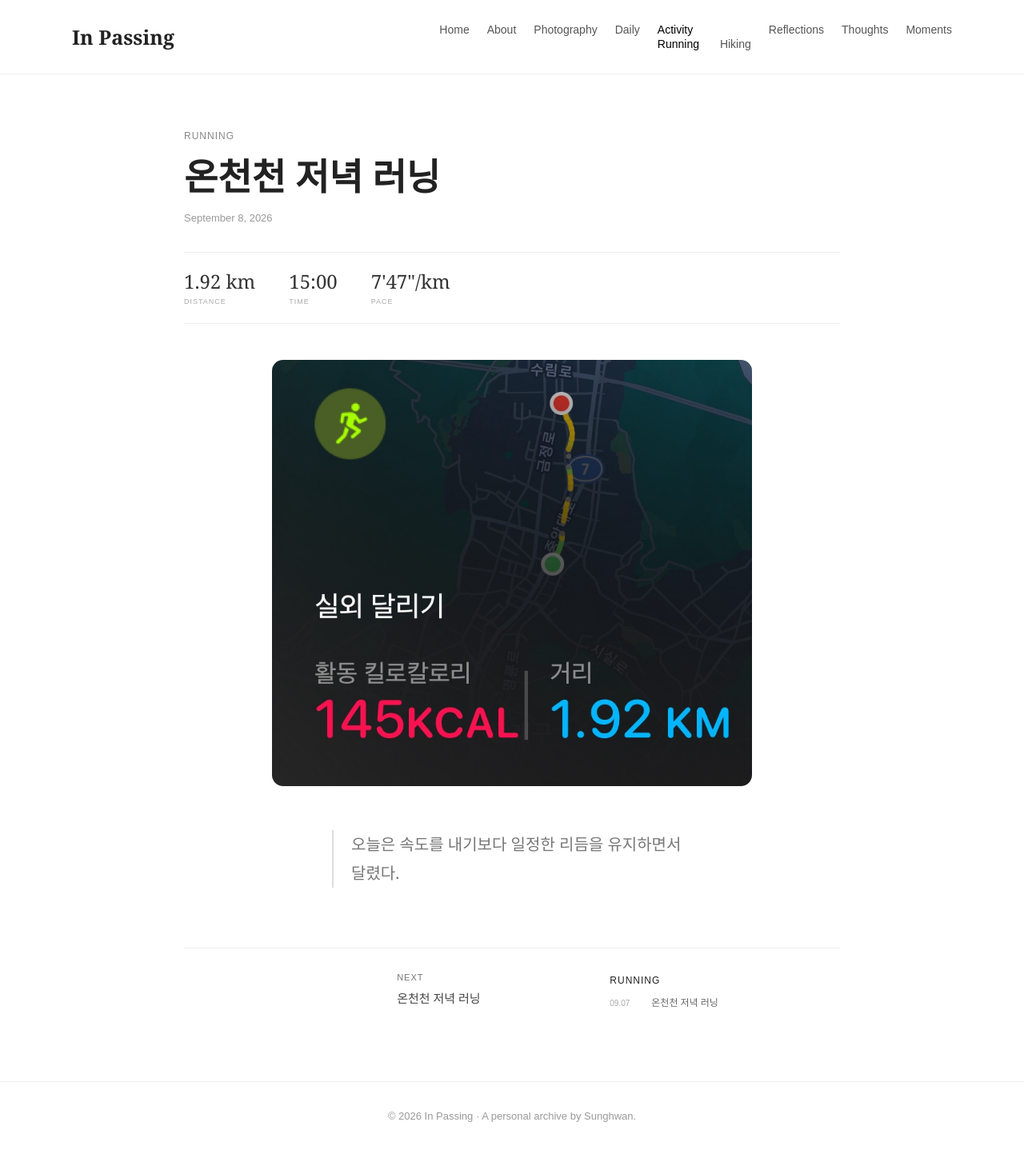
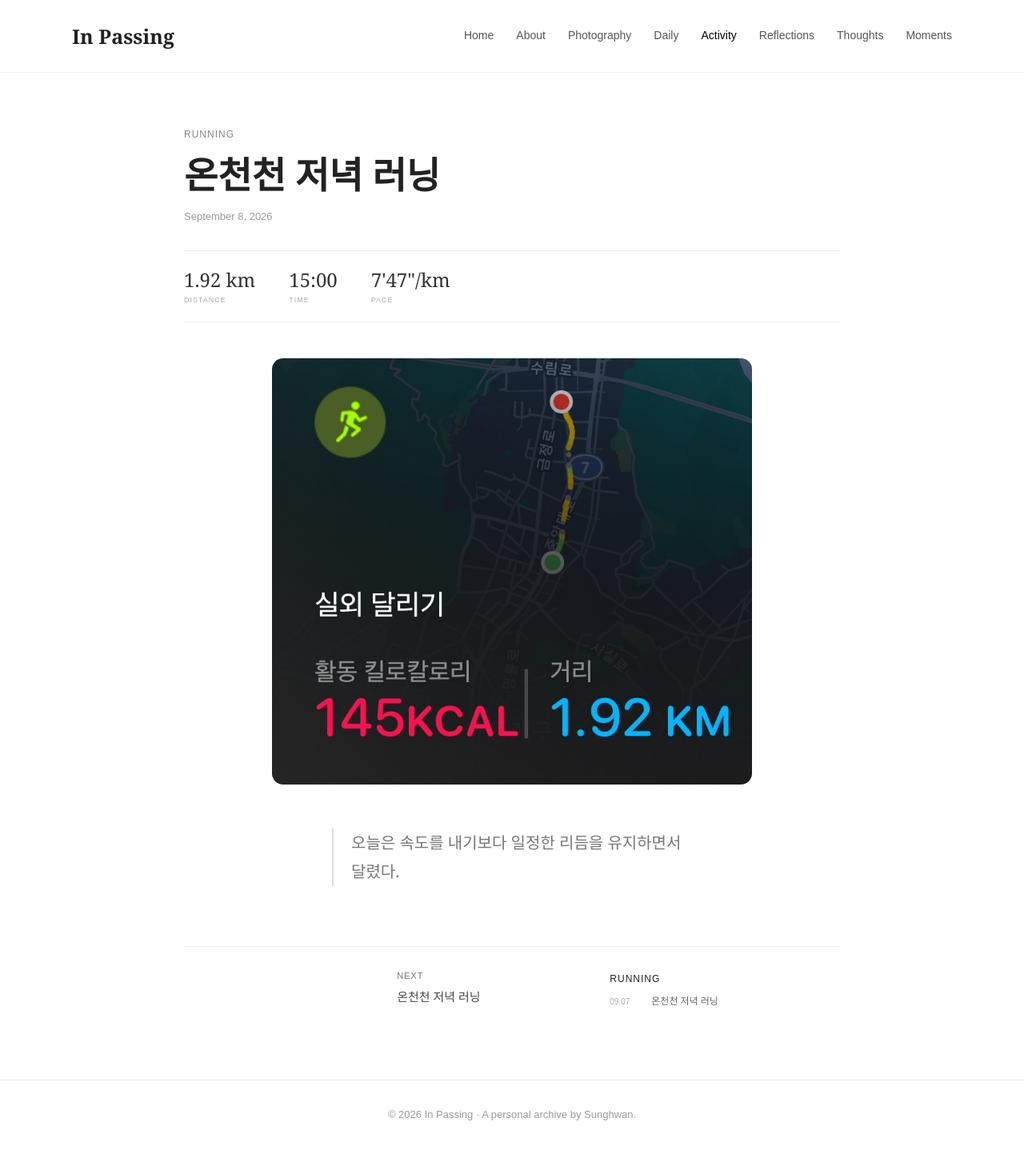
Before and after one commit to sunghwanlog/sunghwanlog.github.io, a Jekyll site: the page built from _posts/2026-09-08-running-002.md, in a window 1280 px wide. Shown: the whole page at 80% size. Built offline with Jekyll 4.4.1, drawn with Linux system fonts in a browser that asks for light colours.

Commit message:
Update running.html

```diff
--- a/_layouts/running.html
+++ b/_layouts/running.html
@@ -2,10 +2,26 @@
 <html lang="ko">
 
 <head>
+
   <meta charset="UTF-8">
-  <meta name="viewport" content="width=device-width, initial-scale=1.0">
+
+  <meta
+    name="viewport"
+    content="width=device-width, initial-scale=1.0"
+  >
 
   <title>{{ page.title }} | In Passing</title>
+
+
+  <!-- =========================
+       COMMON HEADER CSS
+  ========================= -->
+
+  <link
+    rel="stylesheet"
+    href="{{ '/assets/css/header.css' | relative_url }}"
+  >
+
 
   <style>
 
@@ -13,67 +29,27 @@
       box-sizing: border-box;
     }
 
+
     body {
       margin: 0;
-      font-family: Arial, "Noto Sans KR", sans-serif;
+
+      font-family:
+        Arial,
+        "Noto Sans KR",
+        sans-serif;
+
       color: #222;
       background: #ffffff;
     }
 
+
     .container {
       width: 90%;
       max-width: 1100px;
+
       margin: auto;
     }
 
-
-    /* =========================
-       HEADER
-    ========================= */
-
-    header {
-      padding: 28px 0;
-      border-bottom: 1px solid #eeeeee;
-    }
-
-    nav {
-      display: flex;
-      justify-content: space-between;
-      align-items: center;
-    }
-
-    .logo {
-      font-family: Georgia, serif;
-      font-size: 25px;
-      font-weight: bold;
-    }
-
-    .logo a {
-      text-decoration: none;
-      color: #222;
-    }
-
-    .menu {
-      display: flex;
-      flex-wrap: wrap;
-      justify-content: flex-end;
-    }
-
-    .menu a {
-      margin-left: 22px;
-      text-decoration: none;
-      color: #555;
-      font-size: 14px;
-    }
-
-    .menu a:hover {
-      color: #000;
-    }
-
-    .menu a.active {
-      color: #000;
-      font-weight: 500;
-    }
 
 
     /* =========================
@@ -82,28 +58,40 @@
 
     .article {
       max-width: 820px;
+
       margin: 70px auto 0;
     }
 
+
     .category {
+      color: #888;
+
       font-size: 12px;
-      color: #888;
+
       text-transform: uppercase;
       letter-spacing: 1px;
     }
 
+
     .article h1 {
       margin: 14px 0;
 
-      font-family: Georgia, "Noto Serif KR", serif;
+      font-family:
+        Georgia,
+        "Noto Serif KR",
+        serif;
+
       font-size: 46px;
       line-height: 1.3;
     }
 
+
     .date {
       color: #999;
+
       font-size: 13px;
     }
+
 
 
     /* =========================
@@ -113,34 +101,47 @@
     .running-stats {
       display: flex;
       flex-wrap: wrap;
+
       gap: 42px;
 
       margin-top: 35px;
+
       padding: 22px 0;
 
       border-top: 1px solid #eeeeee;
       border-bottom: 1px solid #eeeeee;
     }
 
+
     .running-stat {
       display: flex;
       flex-direction: column;
+
       gap: 5px;
     }
 
+
     .stat-value {
-      font-family: Georgia, serif;
+      color: #333;
+
+      font-family:
+        Georgia,
+        serif;
+
       font-size: 24px;
       line-height: 1.2;
-      color: #333;
     }
+
 
     .stat-label {
       color: #aaa;
+
       font-size: 9px;
+
       letter-spacing: 1px;
       text-transform: uppercase;
     }
+
 
 
     /* =========================
@@ -154,6 +155,7 @@
       margin: 45px auto 0;
     }
 
+
     .gps-image img {
       width: 100%;
       height: auto;
@@ -164,6 +166,7 @@
     }
 
 
+
     /* =========================
        STORY
     ========================= */
@@ -171,45 +174,65 @@
     .story {
       width: 100%;
       max-width: 450px;
+
       margin: 55px auto 0;
 
       color: #444;
+
       font-size: 16px;
       line-height: 2;
     }
+
 
     .story p {
       margin: 0 0 28px;
     }
 
+
     .story h2 {
       margin: 50px 0 20px;
 
-      font-family: Georgia, "Noto Serif KR", serif;
+      font-family:
+        Georgia,
+        "Noto Serif KR",
+        serif;
+
       font-size: 25px;
       line-height: 1.5;
     }
 
+
     .story h3 {
       margin: 40px 0 18px;
 
-      font-family: Georgia, "Noto Serif KR", serif;
+      font-family:
+        Georgia,
+        "Noto Serif KR",
+        serif;
+
       font-size: 20px;
       line-height: 1.5;
     }
 
+
     .story blockquote {
       margin: 45px 0;
+
       padding-left: 22px;
 
       border-left: 2px solid #dddddd;
 
       color: #777;
 
-      font-family: Georgia, "Noto Serif KR", serif;
+      font-family:
+        Georgia,
+        "Noto Serif KR",
+        serif;
+
       font-size: 20px;
       line-height: 1.8;
     }
+
 
 
     /* =========================
@@ -218,50 +241,69 @@
 
     .post-navigation {
       display: grid;
-      grid-template-columns: 1fr 1fr 1.25fr;
+
+      grid-template-columns:
+        1fr
+        1fr
+        1.25fr;
+
       gap: 36px;
 
       align-items: start;
 
       margin-top: 75px;
+
       padding-top: 30px;
 
       border-top: 1px solid #eeeeee;
     }
 
+
     .post-navigation a {
+      color: inherit;
+
       text-decoration: none;
-      color: inherit;
     }
+
 
     .nav-side {
       min-width: 0;
     }
 
+
     .nav-label {
       display: block;
+
       margin-bottom: 9px;
 
       color: #777;
+
       font-size: 11px;
 
       letter-spacing: 1px;
       text-transform: uppercase;
     }
 
+
     .nav-title {
       display: block;
 
       color: #444;
 
-      font-family: Georgia, "Noto Serif KR", serif;
+      font-family:
+        Georgia,
+        "Noto Serif KR",
+        serif;
+
       font-size: 15px;
       line-height: 1.5;
     }
 
+
     .nav-side a:hover .nav-title {
       color: #777;
     }
+
 
 
     /* =========================
@@ -272,31 +314,43 @@
       min-width: 0;
     }
 
+
     .running-nav-heading {
       display: inline-block;
+
       margin-bottom: 12px;
 
       color: #666;
+
       text-decoration: none;
 
       font-size: 12px;
+
       letter-spacing: 1px;
       text-transform: uppercase;
     }
+
 
     .running-nav-heading:hover {
       color: #000;
     }
 
+
     .running-preview {
       display: flex;
       flex-direction: column;
+
       gap: 9px;
     }
 
+
     .running-preview-item {
       display: grid;
-      grid-template-columns: 42px 1fr;
+
+      grid-template-columns:
+        42px
+        1fr;
+
       gap: 10px;
 
       align-items: baseline;
@@ -304,22 +358,31 @@
       text-decoration: none;
     }
 
+
     .running-preview-date {
       color: #aaa;
+
       font-size: 10px;
     }
+
 
     .running-preview-title {
       color: #666;
 
-      font-family: Georgia, "Noto Serif KR", serif;
+      font-family:
+        Georgia,
+        "Noto Serif KR",
+        serif;
+
       font-size: 12px;
       line-height: 1.45;
     }
 
+
     .running-preview-item:hover .running-preview-title {
       color: #000;
     }
+
 
 
     /* =========================
@@ -328,6 +391,7 @@
 
     footer {
       margin-top: 90px;
+
       padding: 35px 0;
 
       border-top: 1px solid #eeeeee;
@@ -335,32 +399,10 @@
       text-align: center;
 
       color: #999;
+
       font-size: 13px;
     }
 
-
-    /* =========================
-       TABLET
-    ========================= */
-
-    @media (max-width: 900px) {
-
-      nav {
-        flex-direction: column;
-        align-items: flex-start;
-      }
-
-      .menu {
-        margin-top: 18px;
-      }
-
-      .menu a {
-        margin-left: 0;
-        margin-right: 18px;
-        margin-bottom: 8px;
-      }
-
-    }
 
 
     /* =========================
@@ -373,39 +415,51 @@
         margin-top: 45px;
       }
 
+
       .article h1 {
         font-size: 36px;
       }
+
 
       .running-stats {
         gap: 26px;
       }
 
+
       .stat-value {
         font-size: 20px;
       }
+
 
       .gps-image {
         max-width: 100%;
       }
 
+
       .gps-image img {
         border-radius: 10px;
       }
+
 
       .story {
         font-size: 15px;
       }
 
+
       .post-navigation {
-        grid-template-columns: 1fr 1fr;
+        grid-template-columns:
+          1fr
+          1fr;
+
         gap: 24px 18px;
       }
+
 
       .nav-running {
         grid-column: 1 / -1;
 
         margin-top: 6px;
+
         padding-top: 20px;
 
         border-top: 1px solid #eeeeee;
@@ -416,6 +470,7 @@
   </style>
 
 </head>
+
 
 
 <body>
@@ -435,6 +490,7 @@
 
 <main class="container">
 
+
   <article class="article">
 
 
@@ -445,11 +501,13 @@
     </div>
 
 
+
     <!-- TITLE -->
 
     <h1>
       {{ page.title }}
     </h1>
+
 
 
     <!-- DATE -->
@@ -519,10 +588,12 @@
 
           </div>
 
+
         {% endif %}
 
 
       </div>
+
 
     {% endif %}
 
@@ -542,6 +615,7 @@
         >
 
       </div>
+
 
     {% endif %}
 
@@ -602,6 +683,7 @@
 
 
       {% endif %}
+
 
     {% endfor %}
 
@@ -614,11 +696,14 @@
     <div class="post-navigation">
 
 
-      <!-- PREVIOUS -->
+
+      <!-- PREVIOUS : NEWER POST -->
 
       <div class="nav-side">
 
+
         {% if newer_running %}
+
 
           <a href="{{ newer_running.url | relative_url }}">
 
@@ -632,17 +717,21 @@
 
           </a>
 
+
         {% endif %}
+
 
       </div>
 
 
 
-      <!-- NEXT -->
+      <!-- NEXT : OLDER POST -->
 
       <div class="nav-side">
 
+
         {% if older_running %}
+
 
           <a href="{{ older_running.url | relative_url }}">
 
@@ -656,15 +745,18 @@
 
           </a>
 
+
         {% endif %}
+
 
       </div>
 
 
 
-      <!-- RUNNING -->
+      <!-- RUNNING CATEGORY -->
 
       <div class="nav-running">
+
 
         <a
           class="running-nav-heading"
@@ -713,6 +819,7 @@
 
 
   </article>
+
 
 </main>
 
```
Also changed, not shown: other parts of _layouts/running.html (+45 -11 lines).
